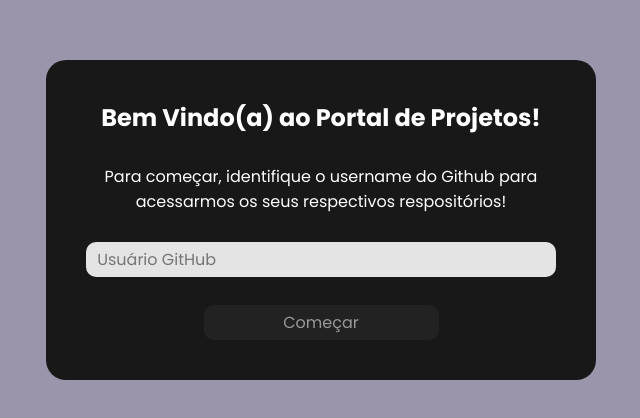
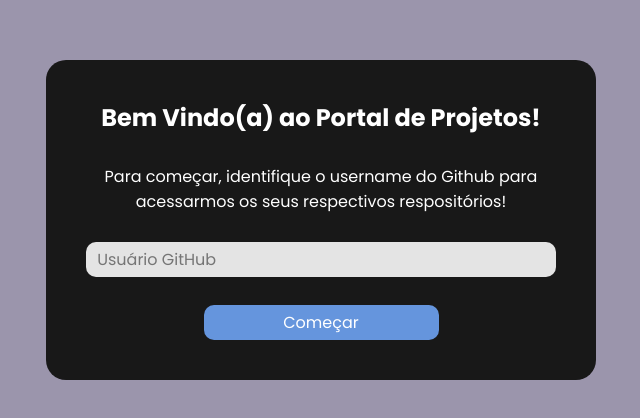
Before and after one commit to Biyosaki/project-Portal, a Next.js app in the folder client/: page / in a window 1280 px wide. Shown: the part 180-598 px from the top of the page, without its empty margins (319-959 px from the left). Built offline with nearby package versions, Linux system fonts and the light colour scheme.

Commit message:
Correção do Header

```diff
--- a/client/src/styles/header.module.css
+++ b/client/src/styles/header.module.css
@@ -8,10 +8,14 @@
     align-items: center;
     padding: 0px 80px;
     background: rgb(2,0,36);
-    background: linear-gradient(90deg, rgba(2,0,36,1) 0%, rgba(61,61,208,0.6979385504201681) 55%, rgba(94,228,255,1) 100%);
+    background: linear-gradient(90deg, rgba(2,0,36,1) 0%, rgb(61, 61, 208) 55%, rgba(94,228,255,1) 100%);
+
+
     color: #fff;
     box-shadow: rgba(0, 0, 0, 0.25) 0px 54px 55px, rgba(0, 0, 0, 0.12) 0px -12px 30px, rgba(0, 0, 0, 0.12) 0px 4px 6px, rgba(0, 0, 0, 0.17) 0px 12px 13px, rgba(0, 0, 0, 0.09) 0px -3px 5px;
 }
+
+
 .header-dark {
     position: fixed;
     transition: .4s;
--- a/client/src/styles/home.module.css
+++ b/client/src/styles/home.module.css
@@ -35,9 +35,9 @@
     border: none;
     padding: 0.3rem 0.7rem;
     border-radius: 10px;
-    background-color: #222;
+    background-color: #6595dd;
     font-size: 1rem;
-    color: #999;
+    color: #ffffff;
     width: 50%;
 }
 
--- a/client/src/styles/repo.module.css
+++ b/client/src/styles/repo.module.css
@@ -69,8 +69,8 @@
 }
 
 .loader-container {
-    width: 100%;
-    height: 350px;
+    width: 1200px;
+    height: 200px;
     align-items: center;
     display: flex;
     justify-content: center;
```
Also changed, not shown: client/src/components/card.component.jsx (+4 -3 lines).
